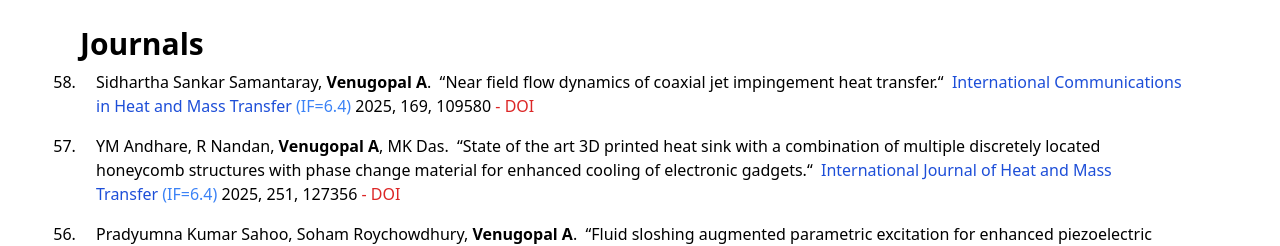
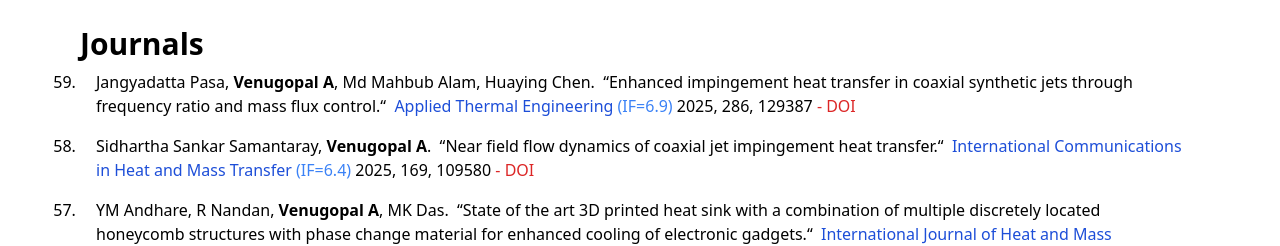
Before and after one commit to fdlabiitbbs/afg-2, a Next.js app: page /journals in a window 1280 px wide. Shown: the part 289-535 px from the top of the page. Built offline with nearby package versions, Linux system fonts and the light colour scheme.

Commit message:
ID59_Journal

```diff
--- a/constants/index.js
+++ b/constants/index.js
@@ -1098,6 +1098,16 @@ export const Journals = [
     DOI: "https://doi.org/10.1016/j.icheatmasstransfer.2025.109580",
     impactFactor:6.4,
   },
+  {
+    ID: 59,
+    Authors: ["Jangyadatta Pasa", <b>Venugopal A</b>,"Md Mahbub Alam","Huaying Chen"],
+    Title:
+      "Enhanced impingement heat transfer in coaxial synthetic jets through frequency ratio and mass flux control",
+    Journal: "Applied Thermal Engineering",
+    Volume_Issue_Year_Pages: ["2025","286","129387"],
+    DOI: "https://doi.org/10.1016/j.applthermaleng.2025.129387",
+    impactFactor:6.9,
+  },
 ];
 
 export const sponsoredProjects = [
```
